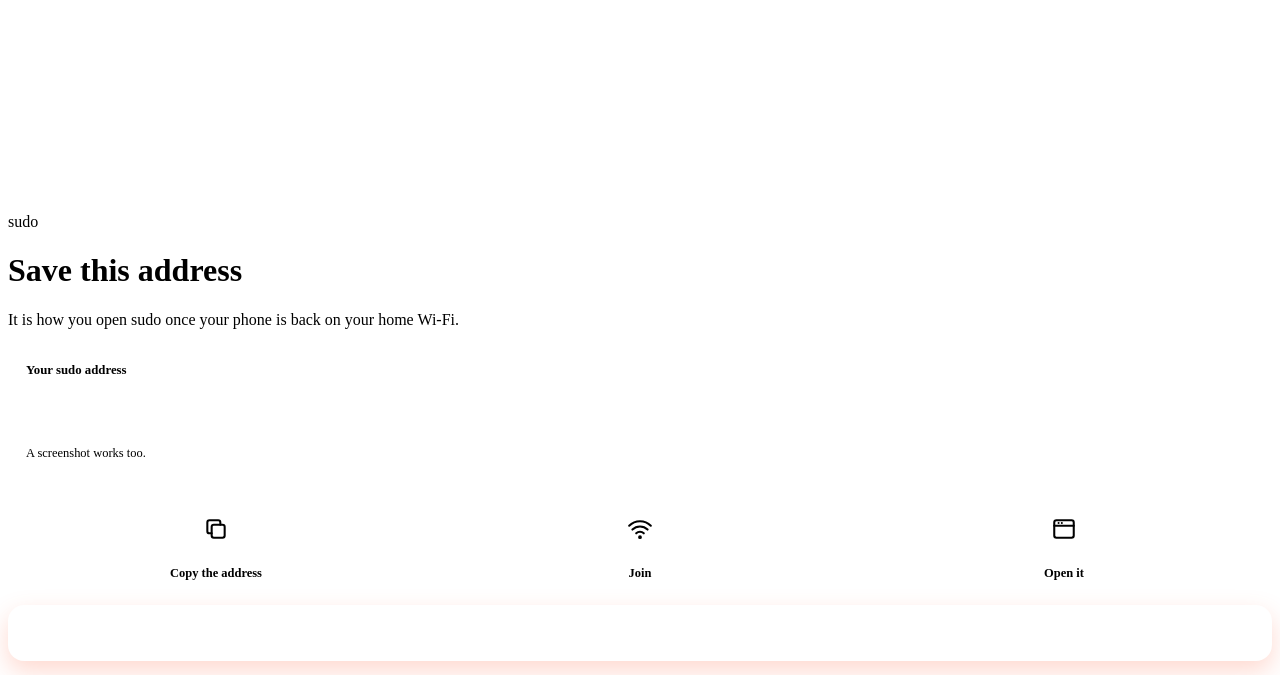
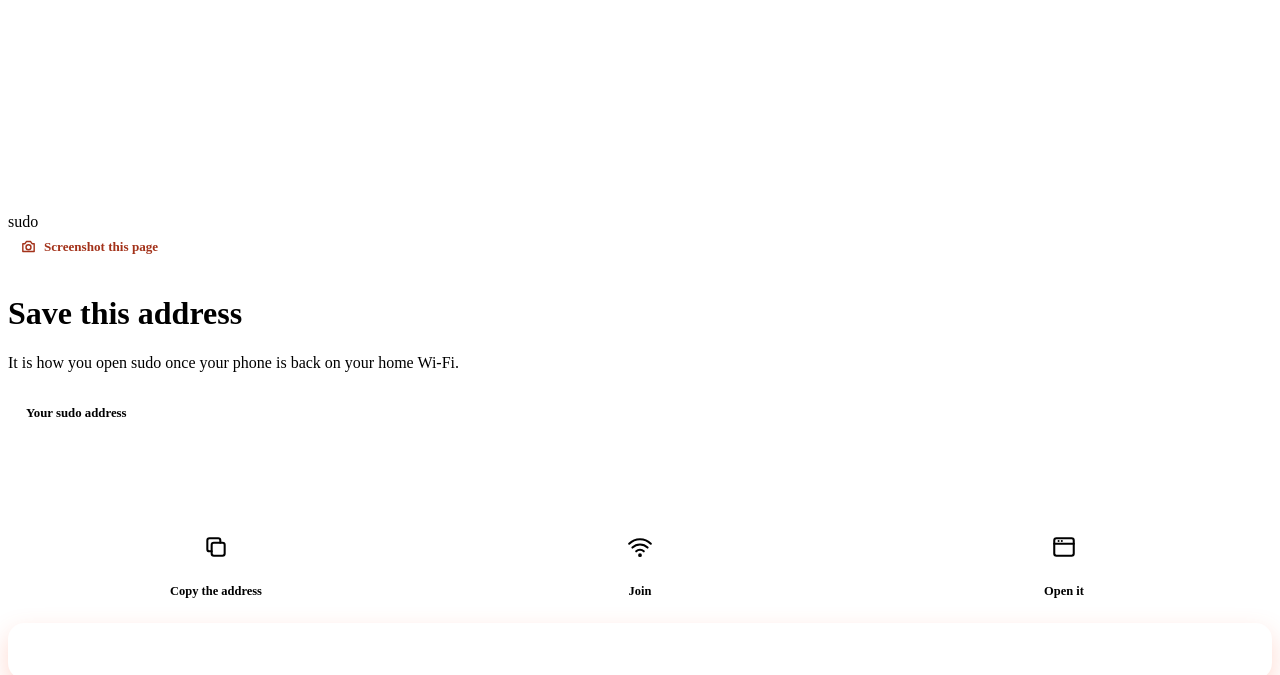
Before and after one commit to evydeveloper-rgb/sudospacesourcecode, a Python web app: template raspi-factory/wifi-setup/templates/success.html in a window 1280 px wide. Shown: the part 1063-1738 px from the top of the page. Run offline with Jinja, Linux system fonts and the light colour scheme; the template is opened without the code that fills it, so the values that code supplies are empty.

Commit message:
Wi-Fi portal: "Screenshot this page" at the top of the address page
Co-Authored-By: Claude Opus 5.5 <noreply@anthropic.com>

```diff
--- a/raspi-factory/wifi-setup/templates/success.html
+++ b/raspi-factory/wifi-setup/templates/success.html
@@ -25,7 +25,11 @@
   background: var(--primary); color: #fff; font-weight: 700; font-size: .9rem; cursor: pointer;
 }
 .copy:active { transform: scale(.97); }
-.addr-hint { margin: 10px 0 0; color: var(--ink-3); font-size: .78rem; }
+.shot {
+  display: inline-flex; align-items: center; gap: 7px; margin: 0 0 12px; padding: 7px 12px; border-radius: 999px;
+  background: var(--coral-tint); color: #a3321a; font-size: .82rem; font-weight: 700;
+}
+.shot svg { width: 17px; height: 17px; fill: none; stroke: currentColor; stroke-width: 2; stroke-linecap: round; stroke-linejoin: round; }
 
 .steps { list-style: none; margin: 0 0 24px; padding: 0; display: grid; grid-template-columns: repeat(3, 1fr); gap: 8px; }
 .steps li { display: flex; flex-direction: column; align-items: center; gap: 8px; text-align: center; font-size: .78rem; font-weight: 600; line-height: 1.3; color: var(--ink-2); }
@@ -65,6 +69,7 @@
 </header>
 
 <main class="wrap">
+  <p class="shot"><svg viewBox="0 0 24 24" aria-hidden="true"><path d="M4 8h3l2-3h6l2 3h3v11H4z"/><circle cx="12" cy="13" r="3.5"/></svg>Screenshot this page</p>
   <h1>Save this address</h1>
   <p class="sub">It is how you open sudo once your phone is back on your home Wi‑Fi.</p>
 
@@ -76,7 +81,6 @@
       <code id="url-name">{{DASHBOARD_URL}}</code>
       <button type="button" class="copy" data-target="url-name">Copy</button>
     </div>
-    <p class="addr-hint">A screenshot works too.</p>
   </section>
 
   <ol class="steps" aria-label="What happens next">
```
